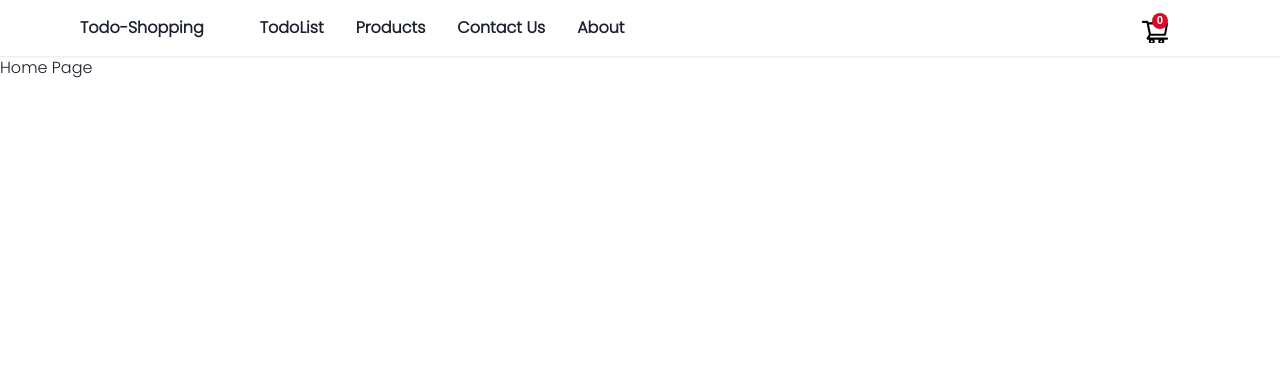
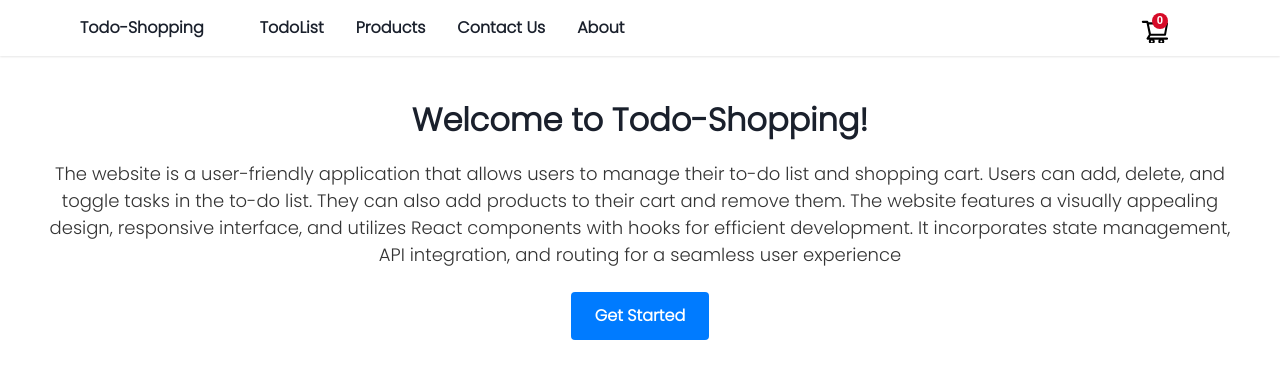
Before and after one commit to Krishukr12/todo-shopping, a React (Vite) app: page / in a window 1280 px wide. Shown: the top 378 px of the page. Built offline with nearby package versions, Linux system fonts and the light colour scheme.

Commit message:
Home page added

```diff
--- /dev/null
+++ b/src/pages/About/About.jsx
@@ -0,0 +1,37 @@
+import styles from "./About.module.css";
+
+const About = () => {
+  return (
+    <div className={styles.container}>
+      <div className={styles.content}>
+        <h2 className={styles.title}>About Us</h2>
+        <p className={styles.description}>
+          Ambula is an App based on UHI(Unified Health Interface) popularly
+          known as 'Ayushman Bharat Digital Mission' envisioned by our
+          honourable Prime Minister which connects patients live with the
+          unified health network across India for all healthcare needs. Ambula
+          is committed to bridge all the communication gaps prevalent in
+          healthcare delivery and Ambula will impart it's contribution to this
+          Noble Vision. We are always available there for you if you find any
+          discomfort of health. Your trust empowers us to serve you more.
+        </p>
+        <p className={styles.description}>
+          At Ambula, we are deeply committed to the belief that every person
+          deserves access to high-quality healthcare services. We believe in a
+          democratic approach to health, and through the use of technology, we
+          strive to make emergency and trauma care assistance more transparent,
+          easily accessible, and user-friendly for all individuals in India. By
+          bridging the communication gap in healthcare delivery, we hope to
+          empower individuals to take control of their health and well-being.
+        </p>
+      </div>
+      <img
+        className={styles.image}
+        src="https://ambula.app/assets/images/logo.png"
+        alt="About Us"
+      />
+    </div>
+  );
+};
+
+export default About;
--- /dev/null
+++ b/src/pages/About/About.module.css
@@ -0,0 +1,36 @@
+.container {
+  display: flex;
+  align-items: center;
+  justify-content: center;
+  flex-direction: column;
+  padding: 40px;
+  background-color: #f2f2f2;
+  height: 90vh;
+}
+
+.content {
+  max-width: 600px;
+  text-align: center;
+  margin-bottom: 40px;
+}
+
+.title {
+  font-size: 24px;
+  font-weight: bold;
+  margin-bottom: 16px;
+}
+
+.description {
+  font-size: 16px;
+  color: #333;
+  margin-bottom: 16px;
+}
+
+.image {
+  max-width: 100%;
+  height: auto;
+  border-radius: 8px;
+  box-shadow: 0 2px 4px rgba(0, 0, 0, 0.1);
+  height: 10rem;
+  width: 10rem;
+}
--- a/src/pages/Contact/Contact.jsx
+++ b/src/pages/Contact/Contact.jsx
@@ -1,5 +1,9 @@
 import styles from "./Contact.module.css";
 const ContactPage = () => {
+  const handleSubmit = (event) => {
+    event.preventDefault();
+  };
+
   return (
     <div className={styles.contactPage}>
       <h2 className={styles.title}>Contact Us</h2>
@@ -16,7 +20,10 @@ const ContactPage = () => {
           Message:
           <textarea className={styles.textarea}></textarea>
         </label>
-        <button type="submit" className={styles.submitButton}>
+        <button
+          onClick={() => handleSubmit(event)}
+          className={styles.submitButton}
+        >
           Submit
         </button>
       </form>
--- /dev/null
+++ b/src/pages/Home Page/HomePage.jsx
@@ -0,0 +1,21 @@
+import styles from "./HomePage.module.css";
+
+const HomePage = () => {
+  return (
+    <div className={styles.container}>
+      <h1 className={styles.title}>Welcome to Todo-Shopping!</h1>
+      <p className={styles.description}>
+        The website is a user-friendly application that allows users to manage
+        their to-do list and shopping cart. Users can add, delete, and toggle
+        tasks in the to-do list. They can also add products to their cart and
+        remove them. The website features a visually appealing design,
+        responsive interface, and utilizes React components with hooks for
+        efficient development. It incorporates state management, API
+        integration, and routing for a seamless user experience
+      </p>
+      <button className={styles.button}>Get Started</button>
+    </div>
+  );
+};
+
+export default HomePage;
--- /dev/null
+++ b/src/pages/Home Page/HomePage.module.css
@@ -0,0 +1,36 @@
+.container {
+  display: flex;
+  flex-direction: column;
+  align-items: center;
+  justify-content: center;
+  padding: 40px;
+  text-align: center;
+}
+
+.title {
+  font-size: 32px;
+  font-weight: bold;
+  margin-bottom: 16px;
+}
+
+.description {
+  font-size: 18px;
+  color: #333;
+  margin-bottom: 24px;
+}
+
+.button {
+  padding: 12px 24px;
+  font-size: 16px;
+  font-weight: bold;
+  color: #fff;
+  background-color: #007bff;
+  border: none;
+  border-radius: 4px;
+  cursor: pointer;
+  transition: background-color 0.3s ease;
+}
+
+.button:hover {
+  background-color: #0056b3;
+}
--- a/src/routes/MainRoutes.jsx
+++ b/src/routes/MainRoutes.jsx
@@ -3,16 +3,19 @@ import Todo from "../pages/Todo/Todo";
 import Products from "../pages/Products/Products";
 import Cart from "../pages/Cart/Cart";
 import ContactPage from "../pages/Contact/Contact";
+import About from "../pages/About/About";
+import HomePage from "../pages/Home Page/HomePage";
 
 export const MainRoutes = () => {
   return (
     <div>
       <Routes>
-        <Route path="/" element={<h1>Home Page</h1>}></Route>
+        <Route path="/" element={<HomePage />}></Route>
         <Route path="/todolist" element={<Todo />}></Route>
         <Route path="/products" element={<Products />}></Route>
         <Route path="/cart" element={<Cart />}></Route>
         <Route path="/contact" element={<ContactPage />}></Route>
+        <Route path="/about" element={<About />}></Route>
       </Routes>
     </div>
   );
```
